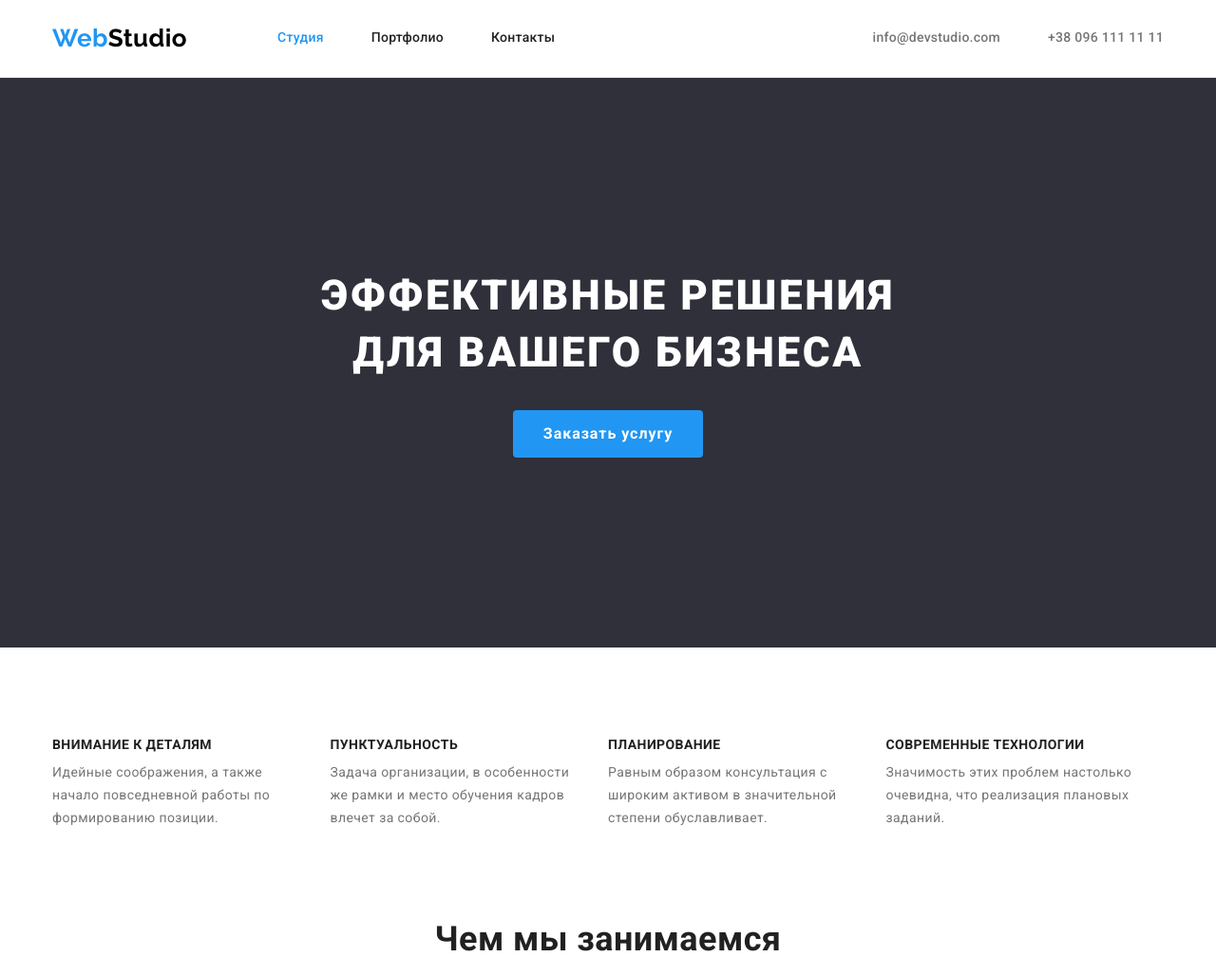
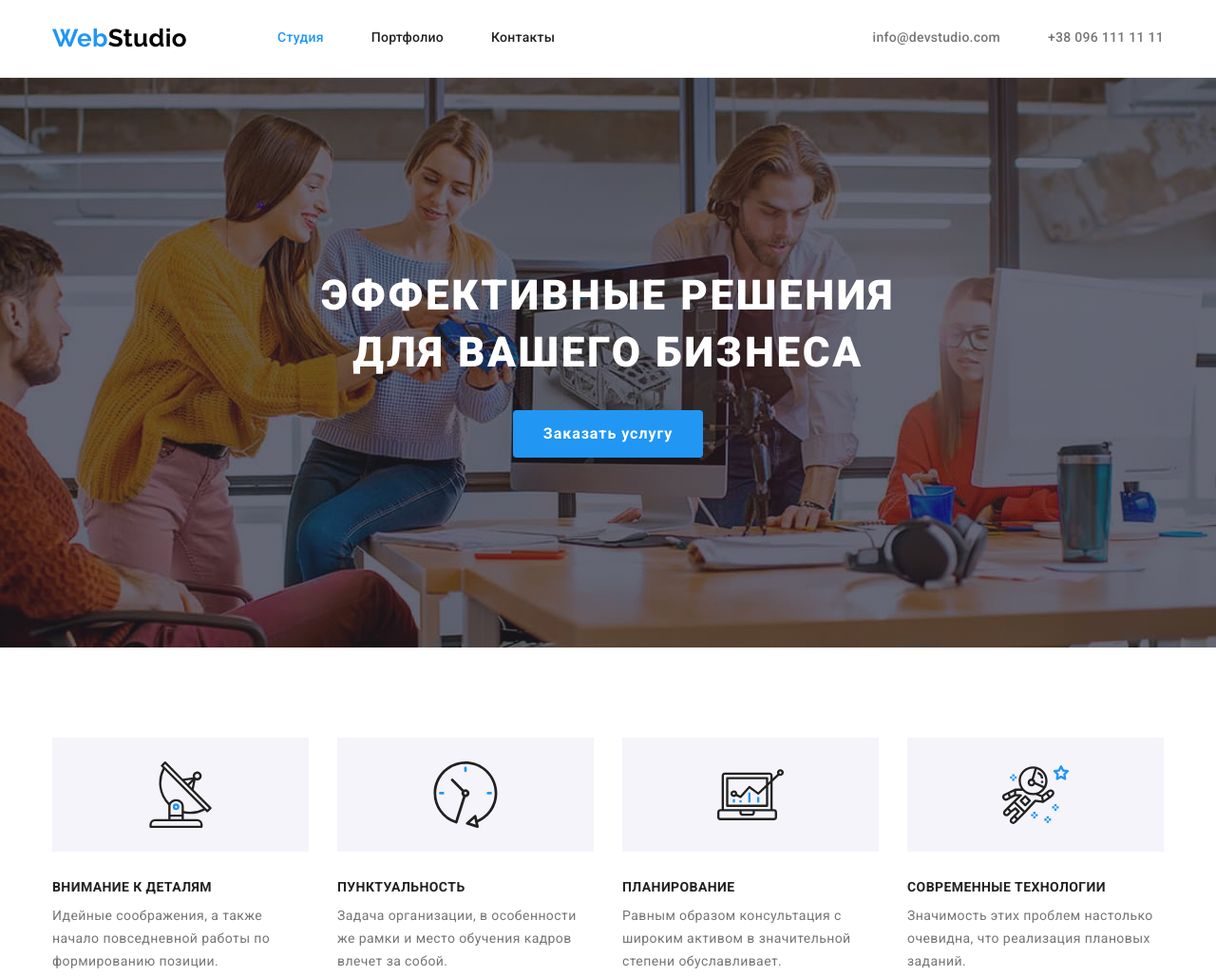
Before and after one commit to voanergesKM/goit-markup-hw-04, a plain HTML site: page index.html in a window 1280 px wide. Shown: the top 1028 px of the page at 95% size. Drawn offline with nearby package versions, Linux system fonts and the light colour scheme.

Commit message:
SVG Begin/

```diff
--- a/css/styles.css
+++ b/css/styles.css
@@ -143,7 +143,19 @@ img {
 }
 
 .hero {
+  background-image: linear-gradient(to right, rgba(47, 48, 58, 0.4), rgba(47, 48, 58, 0.4)),
+    url(../images/hero-img.jpg);
+  background-position: center;
+  background-size: cover;
+  background-repeat: no-repeat;
+
+  max-width: 1600px;
+  height: 600px;
+  background-color: var(--footer-bg-color);
+
   text-align: center;
+  margin-left: auto;
+  margin-right: auto;
   padding-top: 200px;
   padding-bottom: 200px;
 }
@@ -238,6 +250,21 @@ img {
 
 /* особенности */
 
+.peculiarity-thumb {
+  width: 270px;
+  height: 120px;
+  background-color: var(--primary-bg-color);
+  margin-bottom: 30px;
+  display: inline-flex;
+  align-items: center;
+  justify-content: center;
+}
+
+.peculiarity-icon {
+  width: 70px;
+  height: 70px;
+}
+
 .peculiarity {
   display: flex;
   flex-wrap: wrap;
@@ -291,6 +318,11 @@ img {
 .portfolio-list .link {
   color: var(--primary-fontcolor);
   text-decoration: none;
+}
+
+.portfolio-list .item:hover {
+  box-shadow: 0px 1px 1px rgba(0, 0, 0, 0.12), 0px 4px 4px rgba(0, 0, 0, 0.06),
+    1px 4px 6px rgba(0, 0, 0, 0.16);
 }
 
 /* Наша команда */
@@ -392,6 +424,8 @@ img {
 .filter .button:focus {
   background-color: var(--accent-color);
   color: var(--color-white);
+  box-shadow: 0px 3px 1px rgba(0, 0, 0, 0.1), 0px 1px 2px rgba(0, 0, 0, 0.08),
+    0px 2px 2px rgba(0, 0, 0, 0.12);
 }
 
 .section-title,
@@ -406,8 +440,7 @@ img {
   padding-bottom: 60px;
 }
 
-.footer,
-.hero {
+.footer {
   background-color: var(--footer-bg-color);
 }
 
--- a/index.html
+++ b/index.html
@@ -32,7 +32,9 @@
           <li class="item">
             <a href="mailto:info@devstudio.com" class="link">info@devstudio.com</a>
           </li>
-          <li class="item"><a href="tel:+380961111111" class="link">+38 096 111 11 11</a></li>
+          <li class="item">
+            <a href="tel:+380961111111" class="link">+38 096 111 11 11</a>
+          </li>
         </ul>
       </div>
     </header>
@@ -48,24 +50,44 @@
           <h2 class="hiden-title">Особенности</h2>
           <ul class="peculiarity listnone">
             <li class="item">
+              <div class="peculiarity-thumb">
+                <svg class="peculiarity-icon">
+                  <use href="./images/sprite.svg#icon-antenna"></use>
+                </svg>
+              </div>
               <h3 class="title">Внимание к деталям</h3>
               <p class="text">
                 Идейные соображения, а также начало повседневной работы по формированию позиции.
               </p>
             </li>
             <li class="item">
+              <div class="peculiarity-thumb">
+                <svg class="peculiarity-icon">
+                  <use href="./images/sprite.svg#icon-clock-1"></use>
+                </svg>
+              </div>
               <h3 class="title">Пунктуальность</h3>
               <p class="text">
                 Задача организации, в особенности же рамки и место обучения кадров влечет за собой.
               </p>
             </li>
             <li class="item">
+              <div class="peculiarity-thumb">
+                <svg class="peculiarity-icon">
+                  <use href="./images/sprite.svg#icon-diagram"></use>
+                </svg>
+              </div>
               <h3 class="title">Планирование</h3>
               <p class="text">
                 Равным образом консультация с широким активом в значительной степени обуславливает.
               </p>
             </li>
             <li class="item">
+              <div class="peculiarity-thumb">
+                <svg class="peculiarity-icon">
+                  <use href="./images/sprite.svg#icon-astronaut"></use>
+                </svg>
+              </div>
               <h3 class="title">Современные технологии</h3>
               <p class="text">
                 Значимость этих проблем настолько очевидна, что реализация плановых заданий.
```
Also changed, not shown: images/hero-img.jpg (added), images/sprite.svg (added), images/svg/antenna.svg (added), images/svg/astronaut.svg (added), images/svg/client-1.svg (added), images/svg/client-2.svg (added), images/svg/client-3.svg (added), images/svg/client-4.svg (added), images/svg/client-5.svg (added), images/svg/client-6.svg (added), images/svg/clock 1.svg (added), images/svg/diagram.svg (added), images/svg/envelope.svg (added), images/svg/facebook.svg (added), 4 more files.
